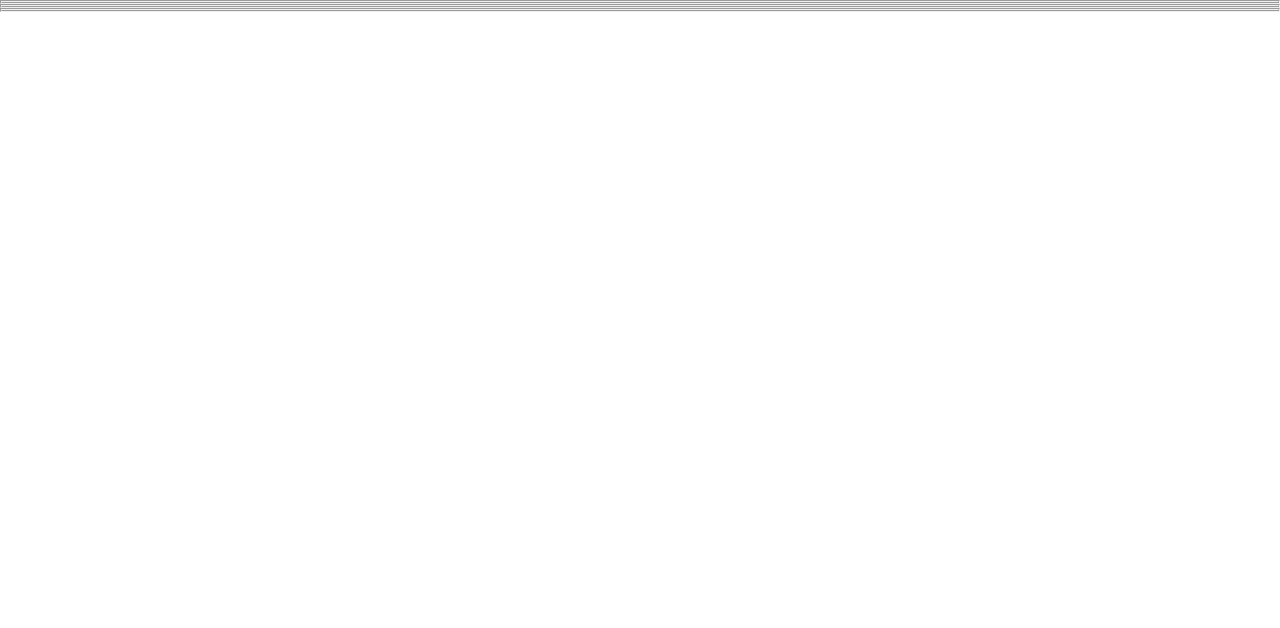
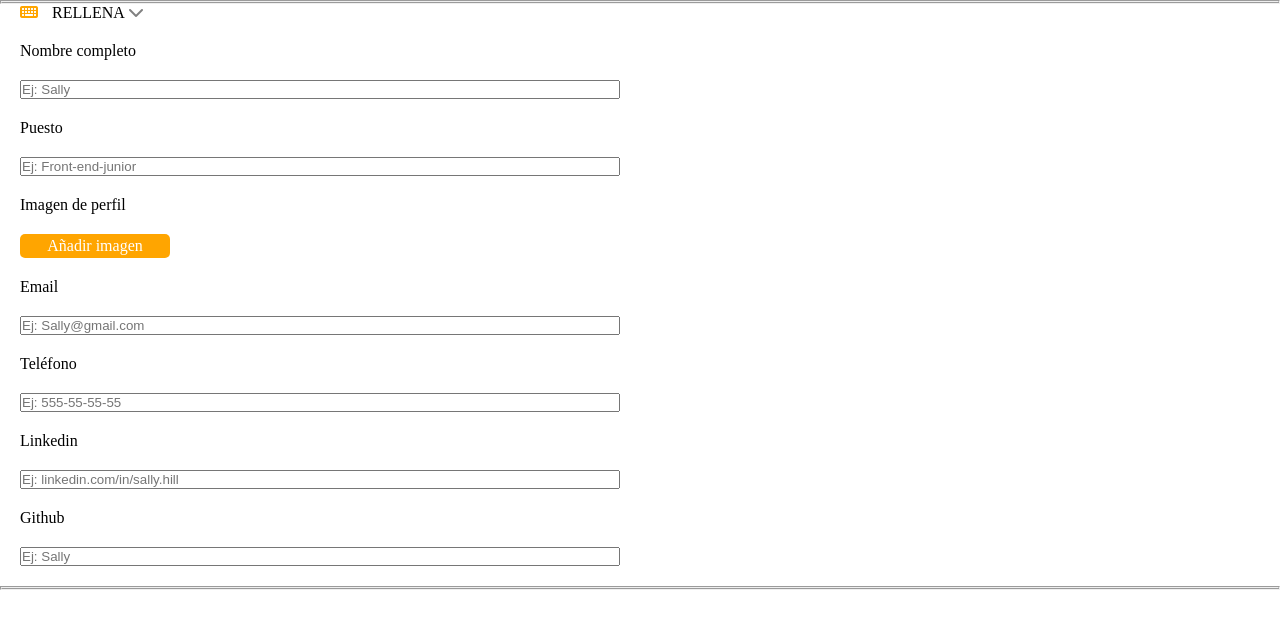
Before and after one commit to aidanarr/project-promo-X-module-2-team-3, a website built with Vite: page src/create.html in a window 1280 px wide. Built offline with nearby package versions, Linux system fonts and the light colour scheme.

Commit message:
rama valen

```diff
--- a/src/create.html
+++ b/src/create.html
@@ -4,6 +4,7 @@
     <meta charset="UTF-8" />
     <meta name="viewport" content="width=device-width, initial-scale=1" />
     <title>Awesome profile-cards</title>
+    <link rel="stylesheet" href="https://cdnjs.cloudflare.com/ajax/libs/font-awesome/6.5.2/css/all.min.css" integrity="sha512-SnH5WK+bZxgPHs44uWIX+LLJAJ9/2PkPKZ5QiAj6Ta86w+fsb2TkcmfRyVX3pBnMFcV7oQPJkl9QevSCWr3W6A==" crossorigin="anonymous" referrerpolicy="no-referrer" />
     <link rel="stylesheet" href="./scss/main.scss" />
   </head>
   <body>
--- a/src/partials/form-fill.html
+++ b/src/partials/form-fill.html
@@ -1 +1,25 @@
-<fieldset class="fill"></fieldset>
+<fieldset class="fill">
+    <legend> <i class="fa-solid fa-keyboard fill__icon"></i> RELLENA <i class="fa-solid fa-chevron-down fill__icon--down"></i></legend>
+    <div class="fill__inputs">
+        <label for="name">Nombre completo</label>
+        <input type="text" id="name" name="name" placeholder="Ej: Sally">
+
+        <label for="position">Puesto</label>
+        <input type="text" id="position" name="position" placeholder="Ej: Front-end-junior">
+
+        <legend>Imagen de perfil</legend>
+        <a href="">Añadir imagen</a>
+
+        <label for="email">Email</label>
+        <input type="email" id="email" name="email" placeholder="Ej: Sally@gmail.com">
+
+        <label for="phone">Teléfono</label>
+        <input type="number" id="phone" name="phone" placeholder="Ej: 555-55-55-55">
+
+        <label for="link">Linkedin</label>
+        <input type="text" id="link" name="link" placeholder="Ej: linkedin.com/in/sally.hill">
+
+        <label for="gituser">Github</label>
+        <input type="text" id="gituser" name="gituser" placeholder="Ej: Sally">
+    </div>
+</fieldset>
--- a/src/scss/layout/_form-fill.scss
+++ b/src/scss/layout/_form-fill.scss
@@ -0,0 +1,35 @@
+.fill{
+    padding: 20px;
+    border: none;
+    width: 100vw;
+
+    @media (width > 768px){
+        width: 50vw;
+    }
+
+    &__inputs{
+    display: flex;
+    flex-direction: column;
+    gap: 20px;
+}
+
+    &__icon{
+        color: orange;
+        padding-right: 10px;
+    }
+
+    &__icon--down{
+        color: grey;
+
+    }
+    & a{
+        background-color: orange;
+        color: white;
+        border-radius: 5px;
+        text-decoration: none;
+        width: 150px;
+        padding: 3px 20px;
+        text-align: center;
+    }
+
+}
```
